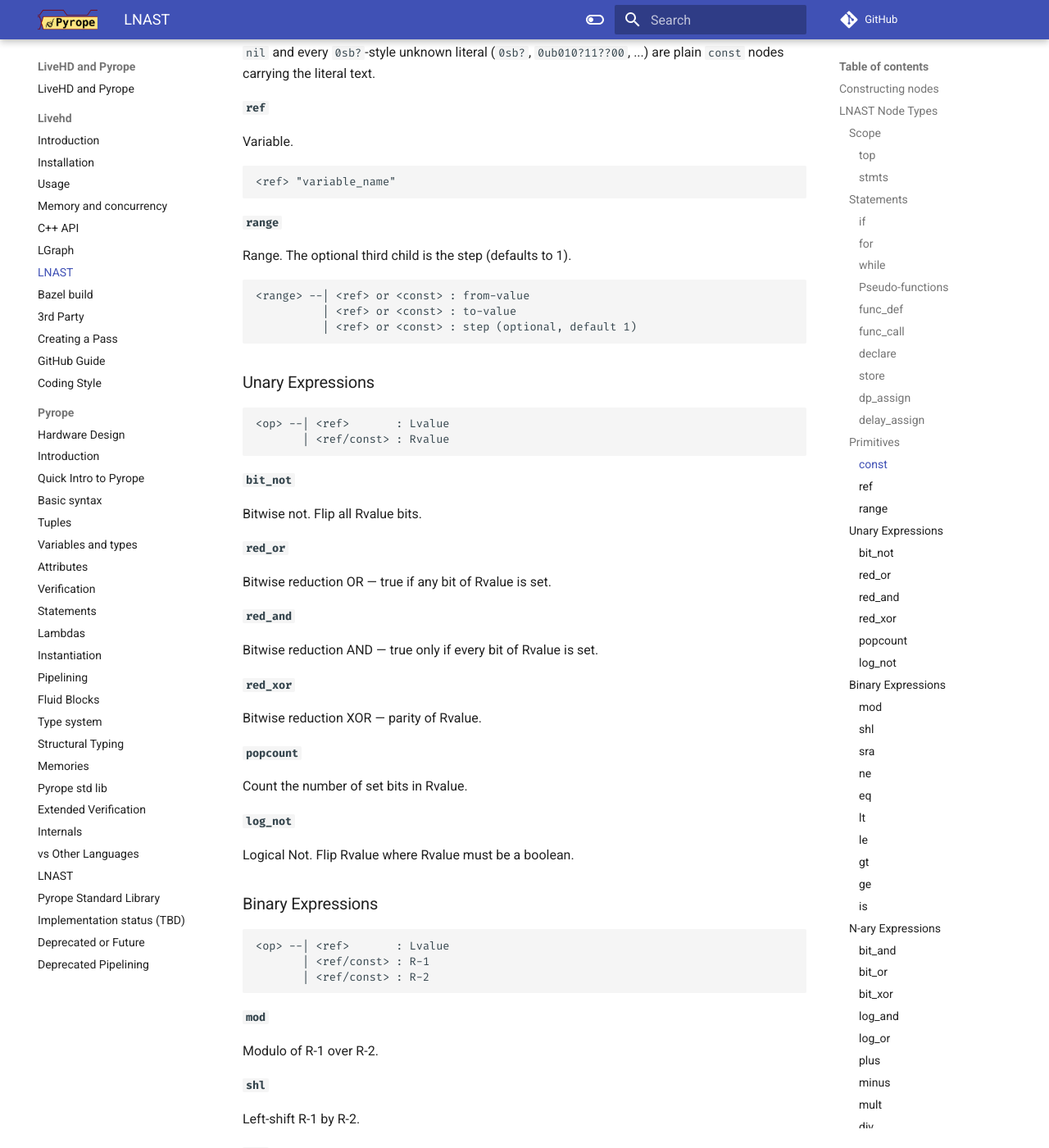
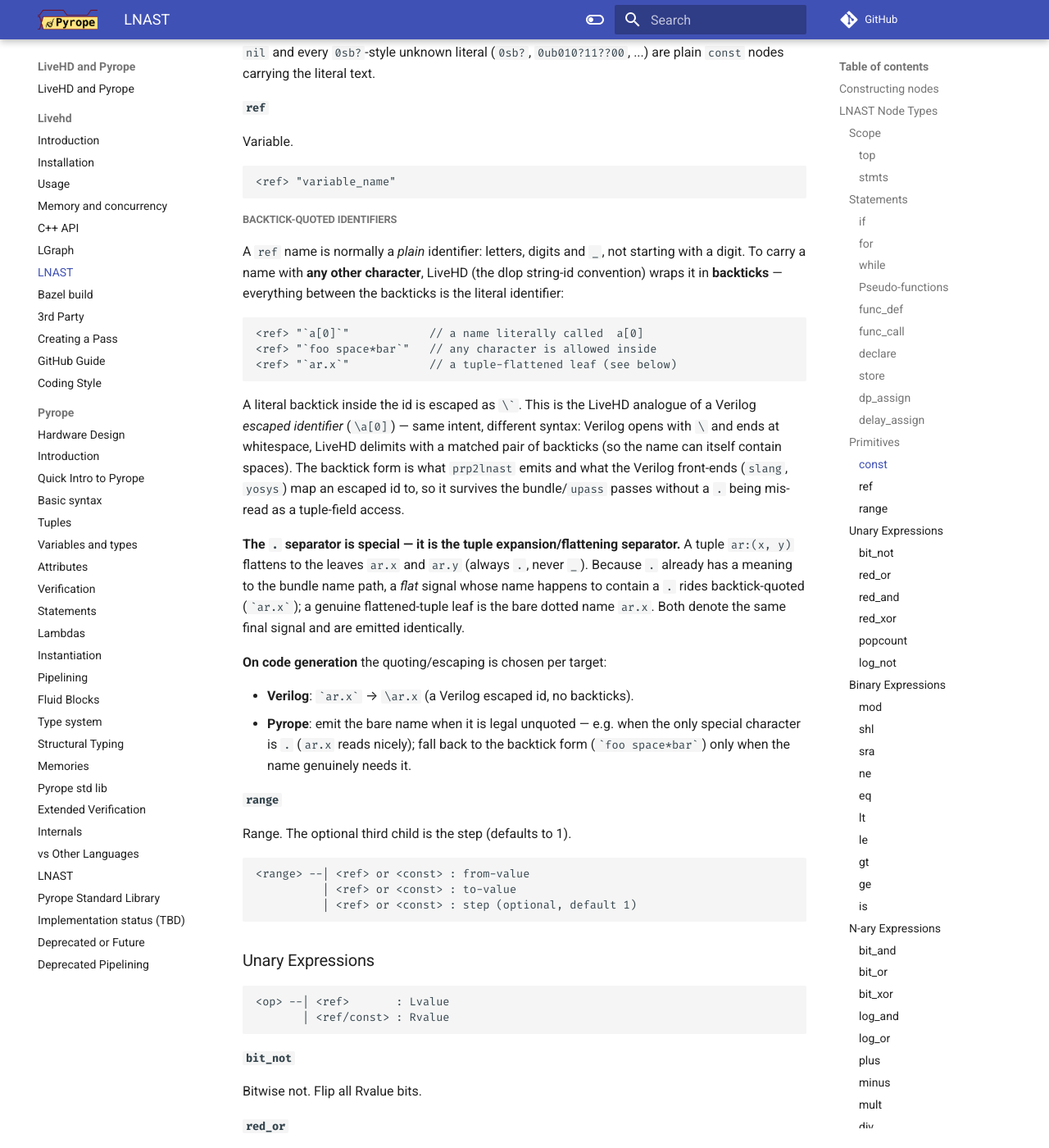
Before and after one commit to masc-ucsc/docs, an MkDocs documentation site: the page built from docs/livehd/06-lnast.md, in a window 1280 px wide and 1400 px high, scrolled down 4345 px. Shown: the whole window at 82% size. Built offline with MkDocs 1.6.1 and Material for MkDocs 9.7.7, drawn with Linux system fonts in a browser that asks for light colours; comment, search, counter and statistics services are not loaded.

Commit message:
livehd/lnast: document backtick-quoted identifiers
Document the backtick `` `id` `` quoted-identifier convention in the `ref`
section: any character inside (literal backtick via `\``), the LiveHD analogue
of a Verilog escaped id `\id `, `.` kept as the tuple expansion/flattening
separator, and the per-target codegen rule (Verilog `\ar.x `; Pyrope bare when
only `.` is special else backtick form).

Co-Authored-By: Claude Opus 4.8 (1M context) <noreply@anthropic.com>

````diff
--- a/docs/livehd/06-lnast.md
+++ b/docs/livehd/06-lnast.md
@@ -202,6 +202,41 @@ Variable.
 ```
 <ref> "variable_name"
 ```
+
+##### Backtick-quoted identifiers
+
+A `ref` name is normally a *plain* identifier: letters, digits and `_`, not
+starting with a digit. To carry a name with **any other character**, LiveHD
+(the dlop string-id convention) wraps it in **backticks** — everything between
+the backticks is the literal identifier:
+
+```
+<ref> "`a[0]`"            // a name literally called  a[0]
+<ref> "`foo space*bar`"   // any character is allowed inside
+<ref> "`ar.x`"            // a tuple-flattened leaf (see below)
+```
+
+A literal backtick inside the id is escaped as `` \` ``. This is the LiveHD
+analogue of a Verilog *escaped identifier* (`` \a[0] ``) — same intent, different
+syntax: Verilog opens with `\` and ends at whitespace, LiveHD delimits with a
+matched pair of backticks (so the name can itself contain spaces). The backtick
+form is what `prp2lnast` emits and what the Verilog front-ends (`slang`,
+`yosys`) map an escaped id to, so it survives the bundle/`upass` passes without a
+`.` being mis-read as a tuple-field access.
+
+**The `.` separator is special — it is the tuple expansion/flattening
+separator.** A tuple `ar:(x, y)` flattens to the leaves `ar.x` and `ar.y`
+(always `.`, never `_`). Because `.` already has a meaning to the bundle name
+path, a *flat* signal whose name happens to contain a `.` rides backtick-quoted
+(`` `ar.x` ``); a genuine flattened-tuple leaf is the bare dotted name `ar.x`.
+Both denote the same final signal and are emitted identically.
+
+**On code generation** the quoting/escaping is chosen per target:
+
+- **Verilog**: `` `ar.x` `` → `` \ar.x `` (a Verilog escaped id, no backticks).
+- **Pyrope**: emit the bare name when it is legal unquoted — e.g. when the only
+  special character is `.` (`ar.x` reads nicely); fall back to the backtick form
+  (`` `foo space*bar` ``) only when the name genuinely needs it.
 
 #### `range`
 Range. The optional third child is the step (defaults to 1).
````
